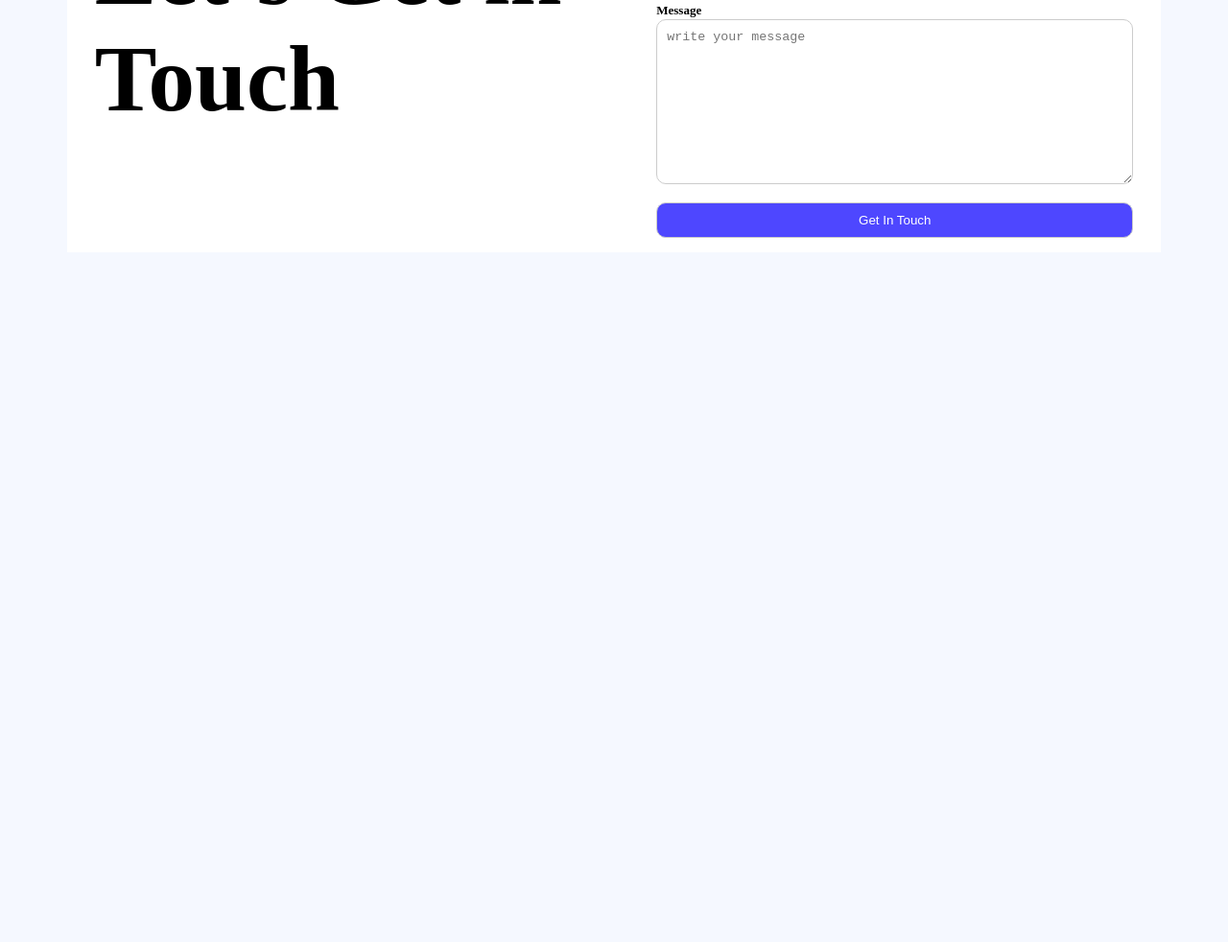
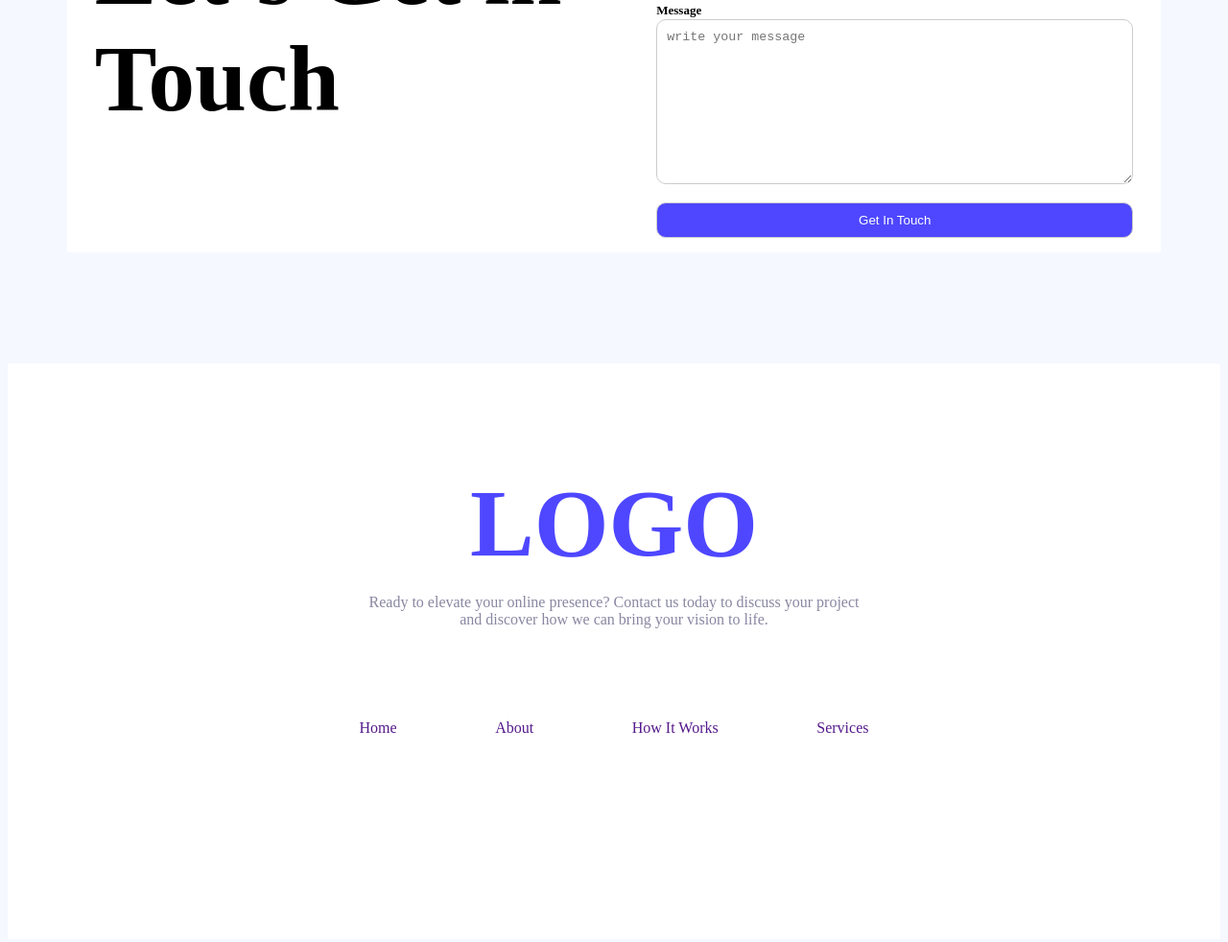
Before and after one commit to MDALAMRAN11/webdev-portfolio-B12A01, a plain HTML site: page index.html in a window 1280 px wide. Shown: the part 1777-2759 px from the top of the page at 96% size. Before the commit the page ends 2156 px from the top, so only its background shows below. Drawn offline with Linux system fonts and the light colour scheme.

Commit message:
added-logo-section

```diff
--- a/index.html
+++ b/index.html
@@ -60,6 +60,17 @@
             </div>
         </section>
     </main>
-    <footer class="footer"></footer>
+    <footer class="footer">
+        <section class="first-footer-banner">
+            <h1 class="font-color">LOGO</h1>
+            <P class="font-color2">Ready to elevate your online presence? Contact us today to discuss your project and discover how we can bring your vision to life.</P>
+            <div class="links font-color2">
+                <a href="">Home</a>
+                <a href="">About</a>
+                <a href="">How It Works</a>
+                <a href="">Services</a>
+            </div>
+        </section>
+    </footer>
 </body>
 </html>
--- a/styles/style.css
+++ b/styles/style.css
@@ -6,6 +6,9 @@ body{
 .font-color {
     color: #4E47FF;
     font-weight: 600;
+}
+.font-color2 {
+    color: #8987a1;
 }
 .bg-color{
     background-color: #4E47FF;
@@ -139,3 +142,35 @@ body{
     margin-bottom: 0px;
     font-size: 13px;
 }
+
+/*footer*/
+.first-footer-banner{
+    display: flex;
+    flex-direction: column;
+    align-items: center;
+    justify-content: center;
+    height: 600px;
+    background-color: #ffffff;
+    margin-bottom: 80px;
+    gap: 0px;
+}.footer .first-footer-banner h1{
+    font-size: 100px;
+    font-weight: bold;
+}.first-footer-banner h1, .first-footer-banner p, .first-footer-banner .links{
+    width: 531px;
+    height: 121px;
+    text-align: center;
+    margin-bottom: 5px;
+    margin-top: 5px;
+}
+.first-footer-banner .links a{
+    text-decoration: none;
+}.first-footer-banner .links a:hover{
+    color: darkblue;
+    font-weight: bold;
+    transition: 0.3s;
+}
+.first-footer-banner .links{
+    display: flex;
+    justify-content: space-between;
+}
```
